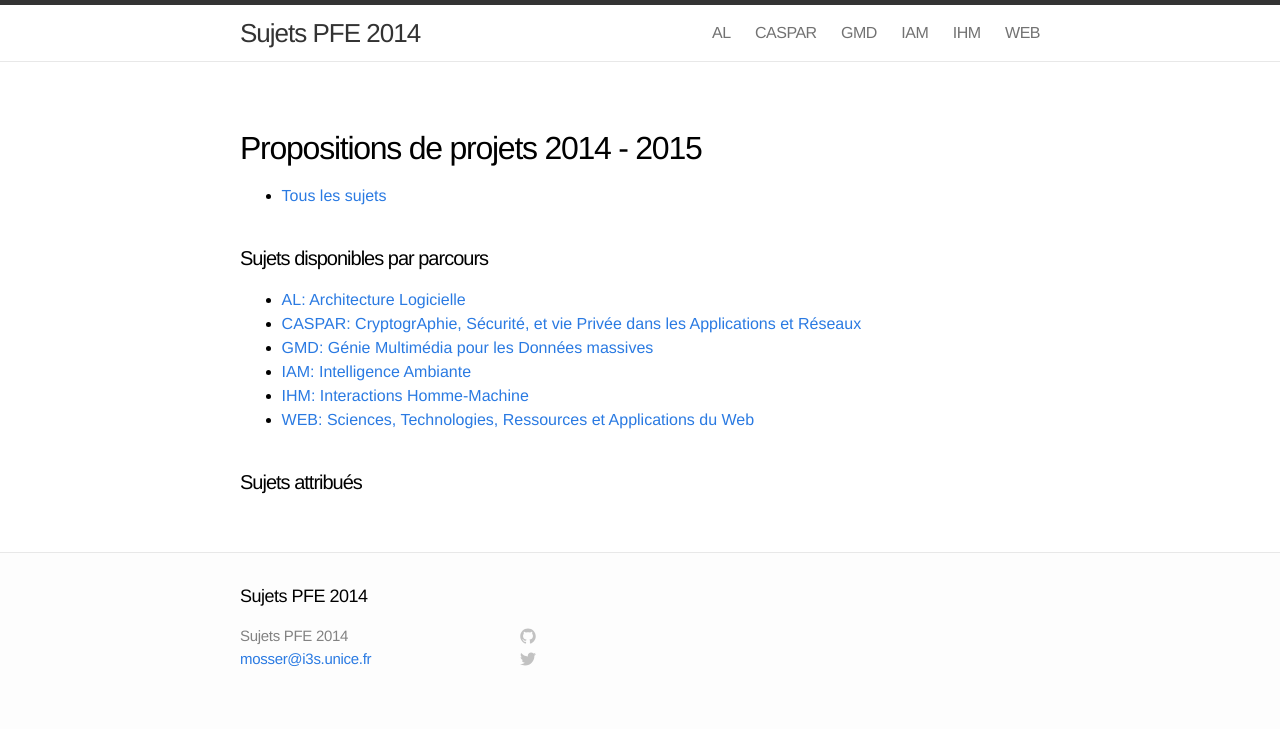
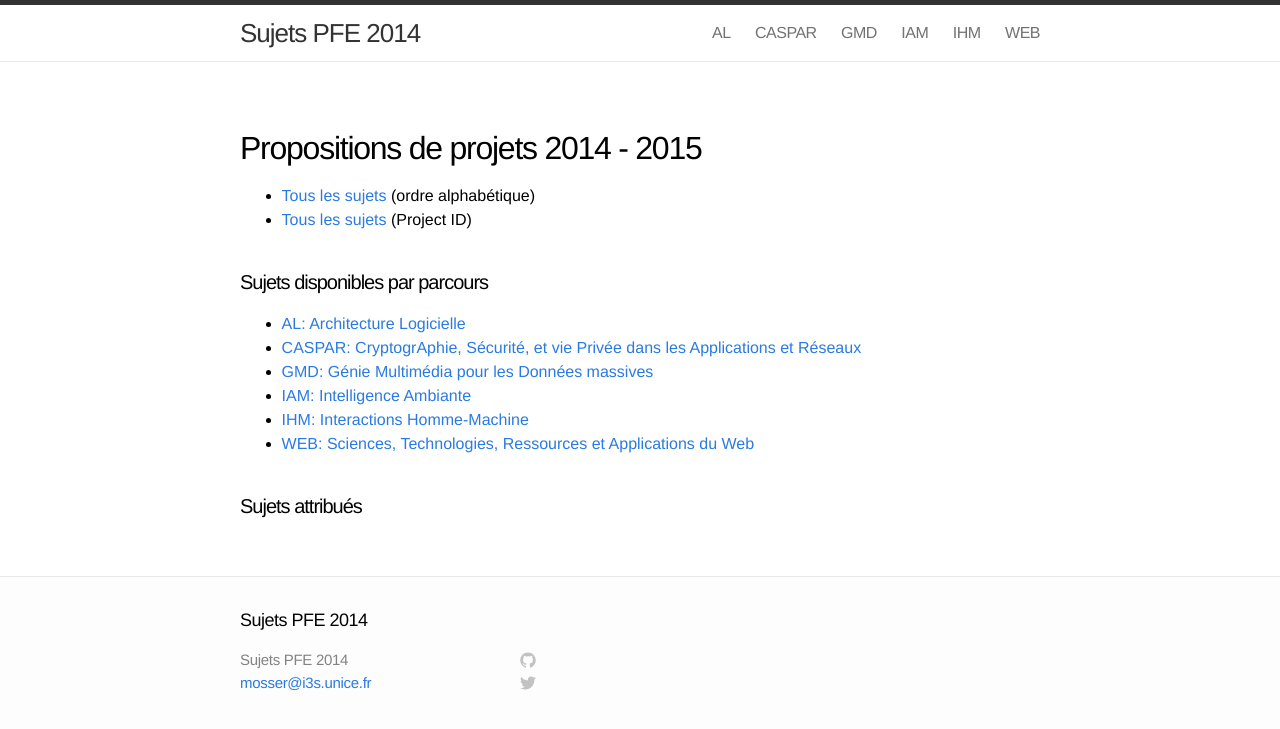
Before and after one commit to gmolines/pfe, a Jekyll site: the page built from index.md, in a window 1280 px wide. Shown: the top 729 px of the page. Built offline with Jekyll 4.4.1, drawn with Linux system fonts in a browser that asks for light colours.

Commit message:
index man avec pids

```diff
--- a/index.md
+++ b/index.md
@@ -5,7 +5,8 @@ menu: false
 ---
 ## Propositions de projets 2014 - 2015
 
-  * [Tous les sujets]({{BASE_PATH}} all-subjects)
+  * [Tous les sujets]({{BASE_PATH}} all-subjects) (ordre alphabétique)
+  * [Tous les sujets]({{BASE_PATH}} all-subjects) (Project ID)
 
 #### Sujets disponibles par parcours
 
```
